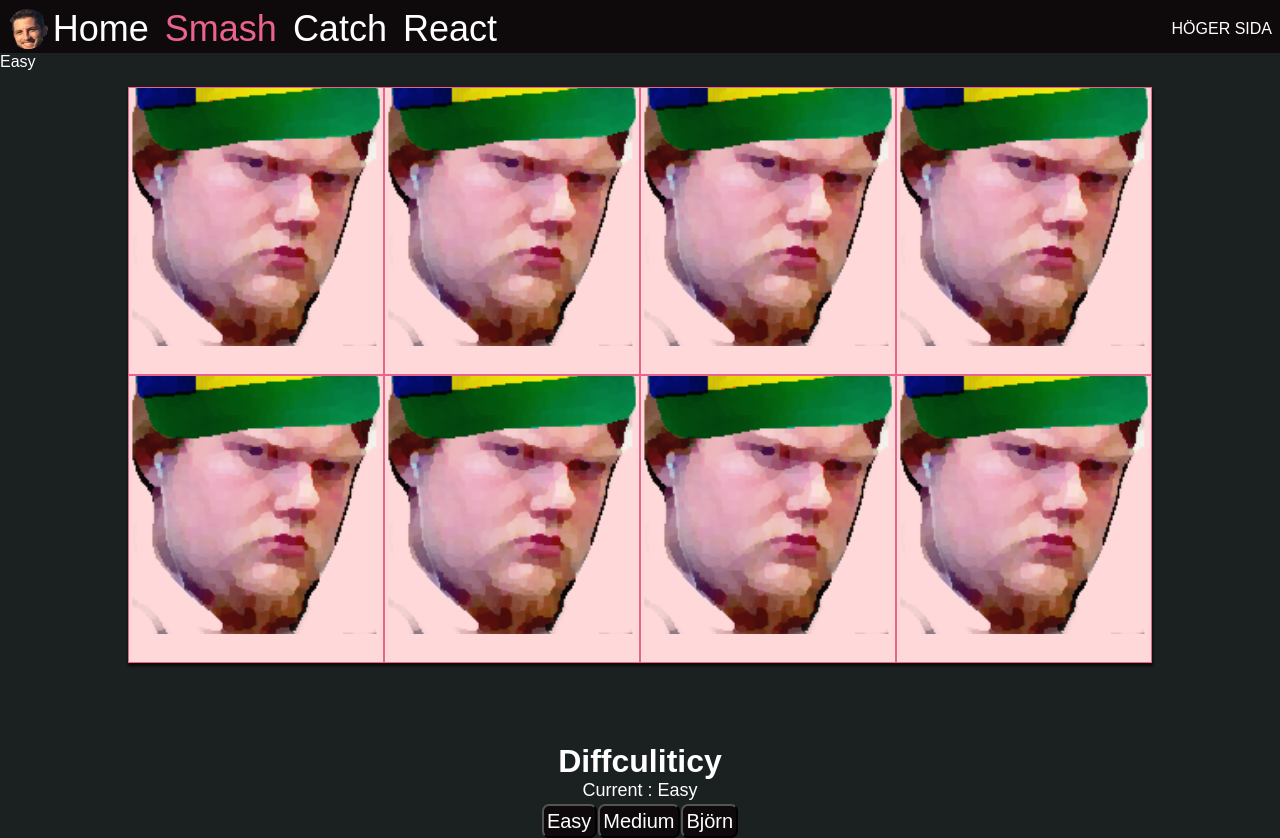
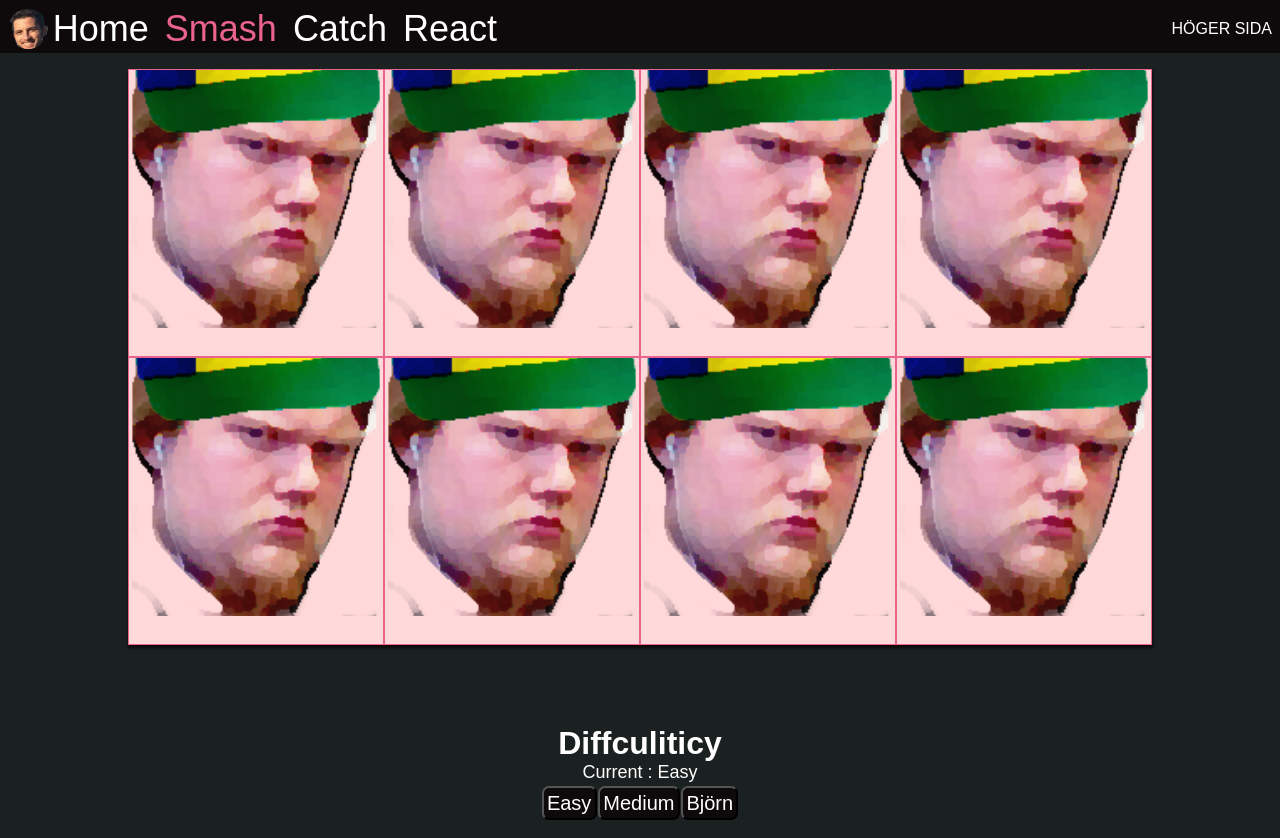
Before and after one commit to 3grabs7/react-inlamning-1, a React (Create React App) app: page /smash in a window 1280 px wide. Built offline with nearby package versions, Linux system fonts and the light colour scheme.

Commit message:
refactor: remove target collection state. Create array variable for targets

```diff
--- a/src/views/smash/SmashGameContainer.tsx
+++ b/src/views/smash/SmashGameContainer.tsx
@@ -5,29 +5,22 @@ import { SmashGameTarget } from './SmashGameTarget';
 
 export function SmashGameContainer() {
 	const [difficulty, setDifficulty] = useState(Difficulty.EASY);
-	const [targetComponentCollection, setTargetComponentCollection] = useState(
-		createSmashTargetArray(difficultySize[difficulty.toString()])
-	);
+	const targetComponentSize =
+		difficultySize[difficulty.toString()].width *
+		difficultySize[difficulty.toString()].height;
+
+	const elements = [];
+	for (let i = 0; i < targetComponentSize; i++) {
+		elements.push(<SmashGameTarget key={i} />);
+	}
 
 	const setDifficultyCallback = (diff: Difficulty): void => {
 		setDifficulty(diff);
-		setTargetComponentCollection(
-			createSmashTargetArray(difficultySize[diff.toString()])
-		);
 	};
 
 	return (
-		<div>
-			<p>{difficulty}</p>
-			<div className={generateContainerClass(difficulty)}>
-				{targetComponentCollection.map((target) => (
-					<SmashGameTarget
-						key={target.id}
-						id={target.id}
-						isSmashed={target.isSmashed}
-					/>
-				))}
-			</div>
+		<div className='wrapper'>
+			<div className={generateContainerClass(difficulty)}>{elements}</div>
 			<SmashGameOptions onDifficultChange={setDifficultyCallback} />
 		</div>
 	);
@@ -37,25 +30,7 @@ function generateContainerClass(diff: Difficulty): string {
 	return `game-container ${diff.toString().toLowerCase()}`;
 }
 
-function createSmashTargetArray(
-	targetComponentSize: TargetComponentSize
-): SmashTarget[] {
-	const numberOfTargetComponents =
-		targetComponentSize.width * targetComponentSize.height;
-
-	let targetComponentArray: SmashTarget[] = [];
-
-	for (let i = 0; i < numberOfTargetComponents; i++) {
-		targetComponentArray.push({
-			id: i,
-			isSmashed: false,
-		});
-	}
-
-	return targetComponentArray;
-}
-
-const difficultySize: DifficultySize = {
+export const difficultySize: DifficultySize = {
 	[Difficulty.EASY]: {
 		width: 4,
 		height: 2,
@@ -76,12 +51,6 @@ export interface DifficultySize {
 	[key: string]: TargetComponentSize;
 }
 
-export interface SmashTarget {
-	id: number;
-	isSmashed: boolean;
-	onSmash: () => void;
-}
-
 export interface TargetComponentSize {
 	width: number;
 	height: number;
```
